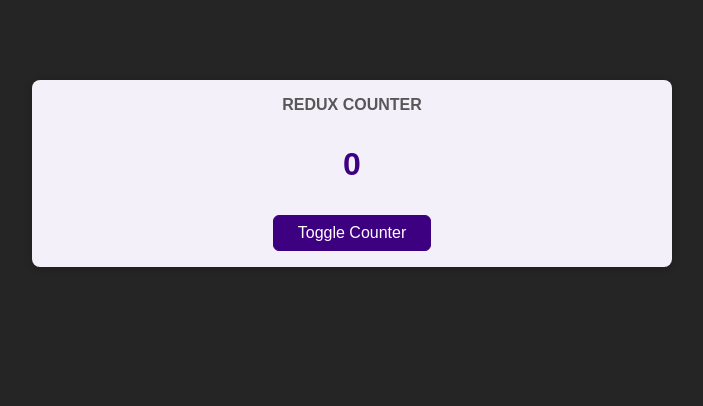
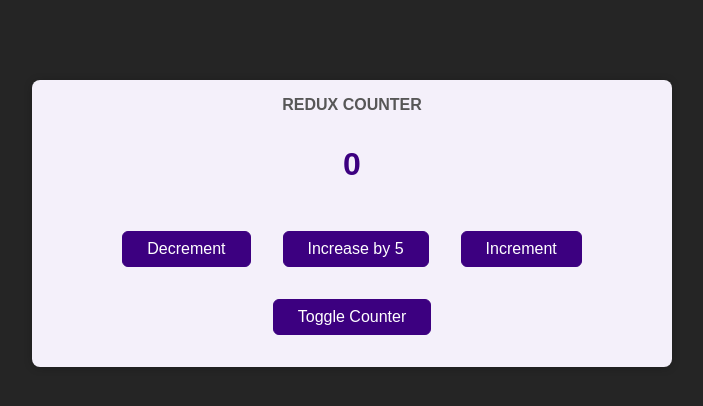
Before and after one commit to wdwiii/redux-store, a React (Create React App) app: page / in a window 1280 px wide. Shown: the top 406 px of the page, without its empty margins (288-991 px from the left). Built offline with nearby package versions, Linux system fonts and the light colour scheme.

Commit message:
Create dynamic dispatcher action

```diff
--- a/src/components/Counter.js
+++ b/src/components/Counter.js
@@ -1,14 +1,31 @@
 import classes from './Counter.module.css'
-import { useSelector } from 'react-redux'
+import { useDispatch, useSelector } from 'react-redux'
 
 const Counter = () => {
   const counter = useSelector(state => state.counter)
+  const dispatch = useDispatch()
   const toggleCounterHandler = () => {}
+
+  const incrementHandler = () => {
+    dispatch({ type: 'increment' })
+  }
+  const decrementHandler = () => {
+    dispatch({ type: 'decrement' })
+  }
+
+  const increaseHandler = () => {
+    dispatch({ type: 'increase', amount: 5 })
+  }
 
   return (
     <main className={classes.counter}>
       <h1>Redux Counter</h1>
       <div className={classes.value}>{counter}</div>
+      <div>
+        <button onClick={decrementHandler}>Decrement</button>
+        <button onClick={increaseHandler}>Increase by 5</button>
+        <button onClick={incrementHandler}>Increment</button>
+      </div>
       <button onClick={toggleCounterHandler}>Toggle Counter</button>
     </main>
   )
--- a/src/components/Counter.module.css
+++ b/src/components/Counter.module.css
@@ -21,3 +21,7 @@
   margin: 2rem 0;
   font-weight: bold;
 }
+
+.counter button {
+  margin: 1rem;
+}
--- a/src/store/index.js
+++ b/src/store/index.js
@@ -3,9 +3,13 @@
 const storeReducer = (state = { counter: 0 }, action) => {
   switch (action.type) {
     case 'increment':
-      return state.count + 1
+      return { counter: state.counter + 1 }
     case 'decrement':
-      return state.count - 1
+      return { counter: state.counter - 1 }
+    case 'increase':
+      return {
+        counter: state.counter + action.amount,
+      }
     default:
       return state
   }
```
